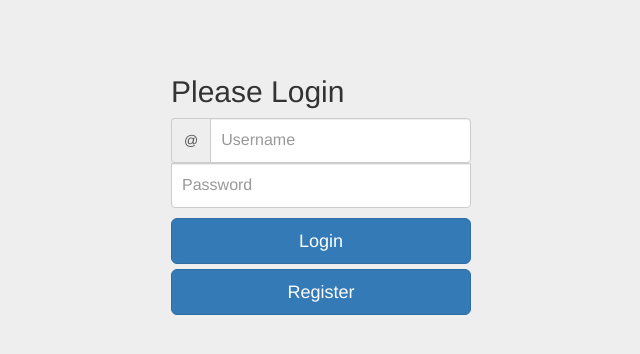
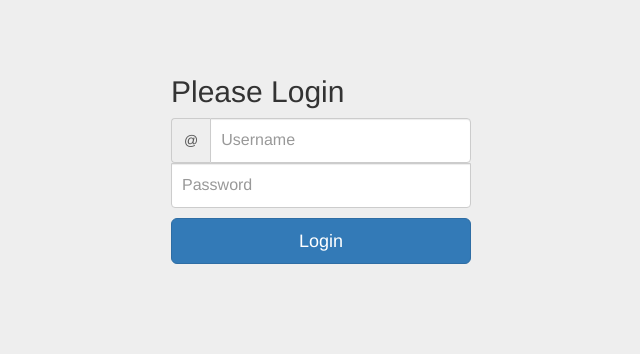
Before and after one commit to jarvey16018/DatabaseWinter2018, a PHP site: page /register.php in a window 1280 px wide. Shown: the top 354 px of the page, without its empty margins (319-959 px from the left). Run offline with PHP 8.4, Linux system fonts and the light colour scheme.

Commit message:
this is a test.

```diff
--- a/register.php
+++ b/register.php
@@ -22,7 +22,7 @@
          <label for="inputPassword" class="sr-only">Password</label>
          <input type="password" name="password" id="inputPassword" class="form-control" placeholder="Password" required>
          <button class="btn btn-lg btn-primary btn-block" type="submit">Login</button>
-         <a class="btn btn-lg btn-primary btn-block" href="register.php">Register</a>
+       <!--   <a class="btn btn-lg btn-primary btn-block" href="register.php">Register</a> -->
          </form>
       <div>
 </body>
```
